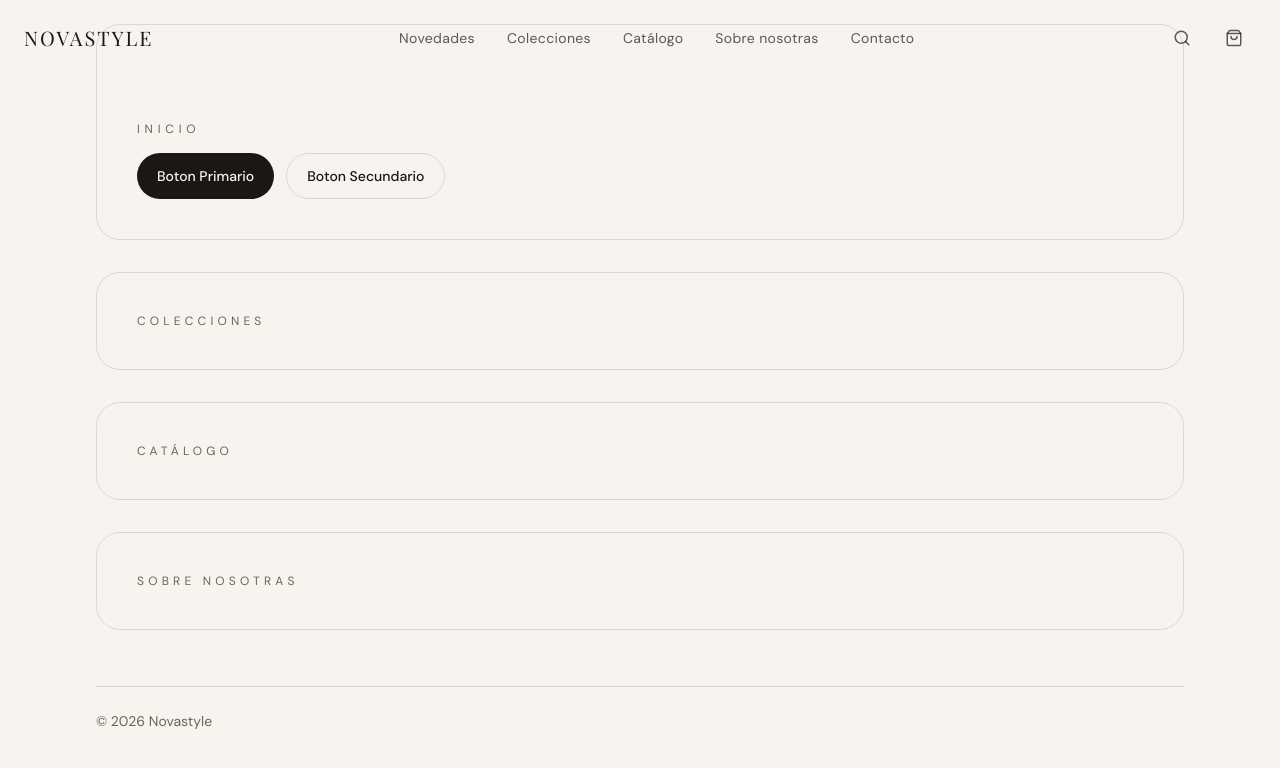
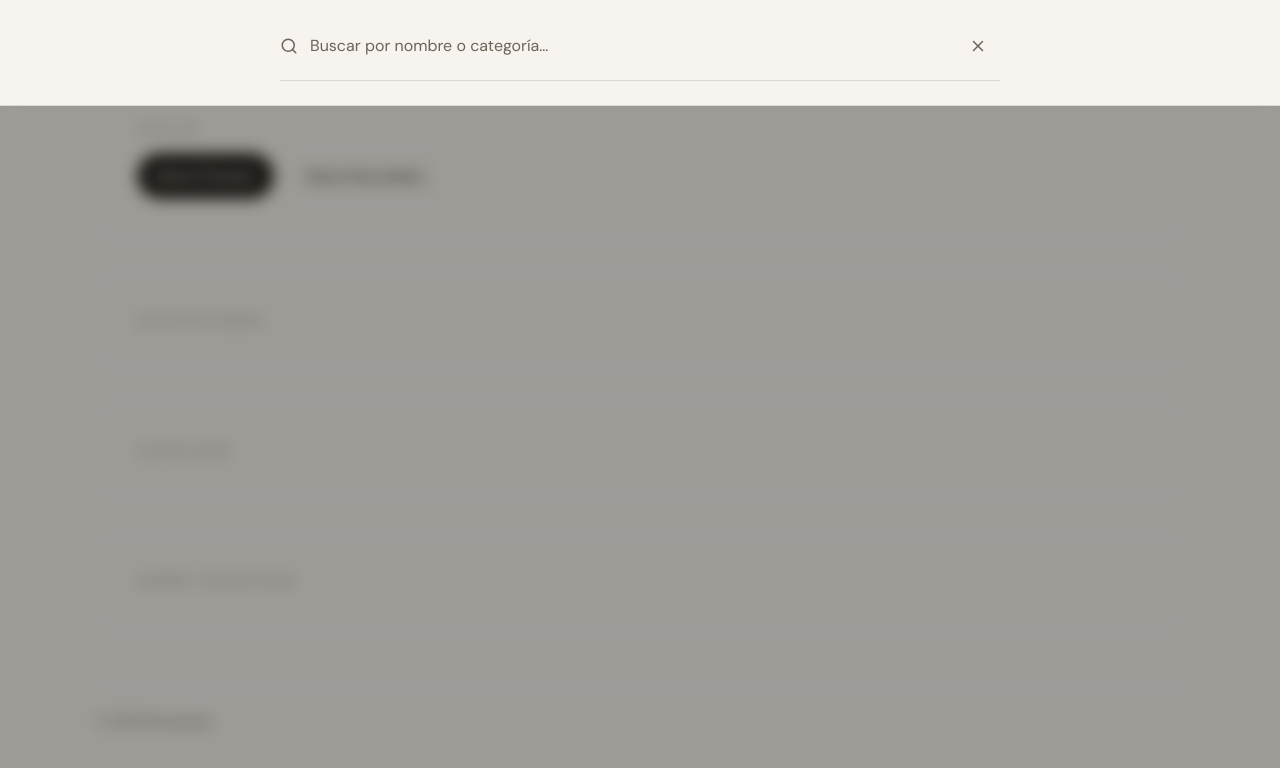
Before and after one commit to biondamd/Landing-Page-Novastyle, a Next.js app: page / in a window 1280 px wide. Both pictures are taken after a click on the button 1182 px from the left and 38 px from the top of the page. Shown: the top 768 px of the page. Built offline with nearby package versions, Linux system fonts and the light colour scheme; a web font is replaced by a local one.

Commit message:
feat: HU-05 buscador de productos con overlay

```diff
--- a/app/page.tsx
+++ b/app/page.tsx
@@ -4,11 +4,15 @@ import Catalog from "@/components/sections/Catalog";
 import Collections from "@/components/sections/Collections";
 import Footer from "@/components/sections/Footer";
 import Hero from "@/components/sections/Hero";
+import { getProducts } from "@/lib/data";
 
-export default function Home() {
+export default async function Home() {
+  // Los datos se leen en el servidor y bajan al buscador, que es cliente.
+  const products = await getProducts();
+
   return (
     <>
-      <Navbar />
+      <Navbar products={products} />
       <main className="mx-auto flex w-full max-w-6xl flex-col gap-8 px-4 py-6 sm:px-6 lg:px-8">
         <Hero />
         <Collections />
--- a/components/nav/Navbar.tsx
+++ b/components/nav/Navbar.tsx
@@ -2,6 +2,9 @@
 
 import { Menu, Search, ShoppingBag, X } from "lucide-react";
 import { useCallback, useEffect, useRef, useState } from "react";
+
+import SearchOverlay from "@/components/nav/SearchOverlay";
+import type { Product } from "@/lib/types";
 
 // Cada href apunta a un id que existe en la página y va sin tildes: los ids
 // acentuados se codifican en la URL y rompen el salto por ancla.
@@ -17,10 +20,17 @@ const LINKS = [
 /** A partir de este scroll la barra deja de ser transparente. */
 const SCROLL_THRESHOLD = 40;
 
-export default function Navbar() {
+type NavbarProps = {
+  /** Catálogo que alimenta el buscador. Lo aporta el servidor desde lib/data. */
+  products: Product[];
+};
+
+export default function Navbar({ products }: NavbarProps) {
   const [scrolled, setScrolled] = useState(false);
   const [menuOpen, setMenuOpen] = useState(false);
+  const [searchOpen, setSearchOpen] = useState(false);
   const menuButtonRef = useRef<HTMLButtonElement>(null);
+  const searchButtonRef = useRef<HTMLButtonElement>(null);
 
   useEffect(() => {
     const onScroll = () => setScrolled(window.scrollY > SCROLL_THRESHOLD);
@@ -44,11 +54,25 @@ export default function Navbar() {
     return () => document.removeEventListener("keydown", onKeyDown);
   }, [menuOpen, closeMenu]);
 
+  // El buscador ocupa toda la pantalla, así que el menú móvil no puede quedar
+  // abierto debajo.
+  const openSearch = useCallback(() => {
+    setMenuOpen(false);
+    setSearchOpen(true);
+  }, []);
+
+  // Al cerrar, el foco vuelve a la lupa: es donde estaba antes de abrir.
+  const closeSearch = useCallback(() => {
+    setSearchOpen(false);
+    searchButtonRef.current?.focus();
+  }, []);
+
   // Con el menú abierto la barra necesita fondo sólido aunque no haya scroll:
   // si no, el panel desplegado se lee encima del contenido de la página.
   const solid = scrolled || menuOpen;
 
   return (
+    <>
       <header
         className={`fixed inset-x-0 top-0 z-50 transition-all duration-300 ${
           solid
@@ -80,10 +104,12 @@ export default function Navbar() {
           </nav>
 
           <div className="flex items-center gap-2">
-          {/* TODO(HU-05): abrir el buscador de productos. */}
             <button
+              ref={searchButtonRef}
               type="button"
+              onClick={openSearch}
               aria-label="Buscar prendas"
+              aria-expanded={searchOpen}
               className="flex h-11 w-11 items-center justify-center text-foreground/70 transition-colors hover:text-foreground"
             >
               <Search size={18} aria-hidden="true" />
@@ -138,5 +164,10 @@ export default function Navbar() {
           </nav>
         )}
       </header>
+
+      {searchOpen && (
+        <SearchOverlay products={products} onClose={closeSearch} />
+      )}
+    </>
   );
 }
--- /dev/null
+++ b/components/nav/SearchOverlay.tsx
@@ -0,0 +1,172 @@
+"use client";
+
+import { Search, X } from "lucide-react";
+import Image from "next/image";
+import { useEffect, useMemo, useRef, useState } from "react";
+
+import { formatPrice } from "@/lib/format";
+import type { Product } from "@/lib/types";
+
+/** Cuántos resultados se listan como máximo. */
+const MAX_RESULTS = 5;
+
+/**
+ * Quita acentos y pasa a minúsculas para que "carmesi" encuentre "Carmesí".
+ * Sin esto habría que escribir la tilde exacta, que en móvil casi nadie pone.
+ */
+function normalize(text: string): string {
+  return text
+    .normalize("NFD")
+    .replace(/\p{Diacritic}/gu, "")
+    .toLowerCase();
+}
+
+type SearchOverlayProps = {
+  products: Product[];
+  onClose: () => void;
+};
+
+export default function SearchOverlay({ products, onClose }: SearchOverlayProps) {
+  const [query, setQuery] = useState("");
+  const inputRef = useRef<HTMLInputElement>(null);
+  const panelRef = useRef<HTMLDivElement>(null);
+
+  useEffect(() => {
+    inputRef.current?.focus();
+  }, []);
+
+  useEffect(() => {
+    const onKeyDown = (event: KeyboardEvent) => {
+      if (event.key === "Escape") onClose();
+    };
+    document.addEventListener("keydown", onKeyDown);
+
+    // Bloquea el scroll del fondo mientras el buscador está abierto. No provoca
+    // salto de layout porque las barras de scroll están ocultas globalmente.
+    const previousOverflow = document.body.style.overflow;
+    document.body.style.overflow = "hidden";
+
+    return () => {
+      document.removeEventListener("keydown", onKeyDown);
+      document.body.style.overflow = previousOverflow;
+    };
+  }, [onClose]);
+
+  const results = useMemo(() => {
+    const term = normalize(query.trim());
+    if (!term) return [];
+    return products
+      .filter(
+        (product) =>
+          normalize(product.name).includes(term) ||
+          normalize(product.category).includes(term),
+      )
+      .slice(0, MAX_RESULTS);
+  }, [products, query]);
+
+  const hasQuery = query.trim().length > 0;
+
+  /**
+   * Cierra y lleva al producto dentro del catálogo.
+   * TODO(HU-08): las cards deben renderizarse con id="producto-{id}". Mientras
+   * no existan, el salto cae en la sección de catálogo.
+   */
+  const goToProduct = (productId: number) => {
+    onClose();
+    requestAnimationFrame(() => {
+      const target =
+        document.getElementById(`producto-${productId}`) ??
+        document.getElementById("catalogo");
+      target?.scrollIntoView({ behavior: "smooth", block: "center" });
+    });
+  };
+
+  return (
+    <div
+      className="fixed inset-0 z-[60] bg-foreground/40 backdrop-blur-sm"
+      // Clic fuera: solo cuenta si el objetivo es el fondo, no un hijo del panel.
+      onMouseDown={(event) => {
+        if (!panelRef.current?.contains(event.target as Node)) onClose();
+      }}
+    >
+      <div
+        ref={panelRef}
+        role="dialog"
+        aria-modal="true"
+        aria-label="Buscar prendas"
+        className="border-b border-border bg-background"
+      >
+        <div className="mx-auto max-w-3xl px-6 py-6">
+          <div className="flex items-center gap-3 border-b border-border pb-3">
+            <Search size={18} className="shrink-0 text-muted-foreground" aria-hidden="true" />
+            <input
+              ref={inputRef}
+              type="search"
+              value={query}
+              onChange={(event) => setQuery(event.target.value)}
+              placeholder="Buscar por nombre o categoría…"
+              aria-label="Buscar prendas por nombre o categoría"
+              className="w-full bg-transparent text-base text-foreground outline-none placeholder:text-muted-foreground"
+            />
+            <button
+              type="button"
+              onClick={onClose}
+              aria-label="Cerrar buscador"
+              className="flex h-11 w-11 shrink-0 items-center justify-center text-muted-foreground transition-colors hover:text-foreground"
+            >
+              <X size={18} aria-hidden="true" />
+            </button>
+          </div>
+
+          {/* Anuncia el número de resultados a los lectores de pantalla. */}
+          <p role="status" aria-live="polite" className="sr-only">
+            {hasQuery
+              ? `${results.length} ${results.length === 1 ? "resultado" : "resultados"}`
+              : ""}
+          </p>
+
+          {hasQuery && (
+            <div className="pt-4">
+              {results.length > 0 ? (
+                <ul className="flex flex-col">
+                  {results.map((product) => (
+                    <li key={product.id}>
+                      <button
+                        type="button"
+                        onClick={() => goToProduct(product.id)}
+                        className="flex w-full items-center gap-4 px-2 py-3 text-left transition-colors hover:bg-card"
+                      >
+                        <Image
+                          src={product.image}
+                          alt=""
+                          width={48}
+                          height={64}
+                          className="h-16 w-12 shrink-0 bg-muted object-cover"
+                        />
+                        <span className="min-w-0 flex-1">
+                          <span className="block truncate text-sm text-foreground">
+                            {product.name}
+                          </span>
+                          <span className="mt-0.5 block font-mono text-[10px] uppercase tracking-wider text-muted-foreground">
+                            {product.category}
+                          </span>
+                        </span>
+                        <span className="shrink-0 font-serif text-base text-foreground">
+                          {formatPrice(product.price)}
+                        </span>
+                      </button>
+                    </li>
+                  ))}
+                </ul>
+              ) : (
+                <p className="px-2 py-6 text-sm text-muted-foreground">
+                  No encontramos prendas con ese nombre.
+                </p>
+              )}
+            </div>
+          )}
+        </div>
+      </div>
+    </div>
+  );
+}
```
Lines whose indentation alone changed are shown as unchanged.
